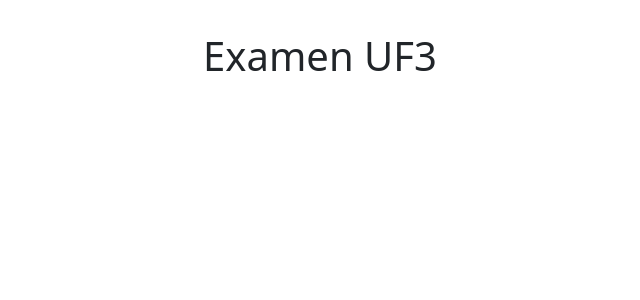
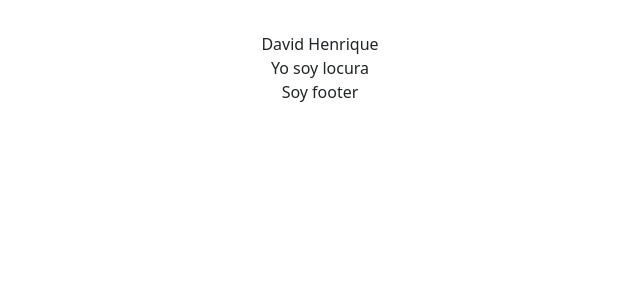
Before and after one commit to DavidHenrique24/examenM6UF3, a React (Vite) app: page / in a window 1280 px wide. Shown: the top 300 px of the page, without its empty margins (320-960 px from the left). Built offline with nearby package versions, Linux system fonts and the light colour scheme.

Commit message:
Agregando App.jsx header, etc y carpetas que usaremos

```diff
--- a/src/App.jsx
+++ b/src/App.jsx
@@ -4,7 +4,9 @@ function App() {
 
   return (
     <>
-      <h1 className='text-center'>Examen UF3</h1>
+    <header>David Henrique</header>
+    <main> Yo soy locura</main>
+    <footer>Soy footer</footer>
 
     </>
   )
```
